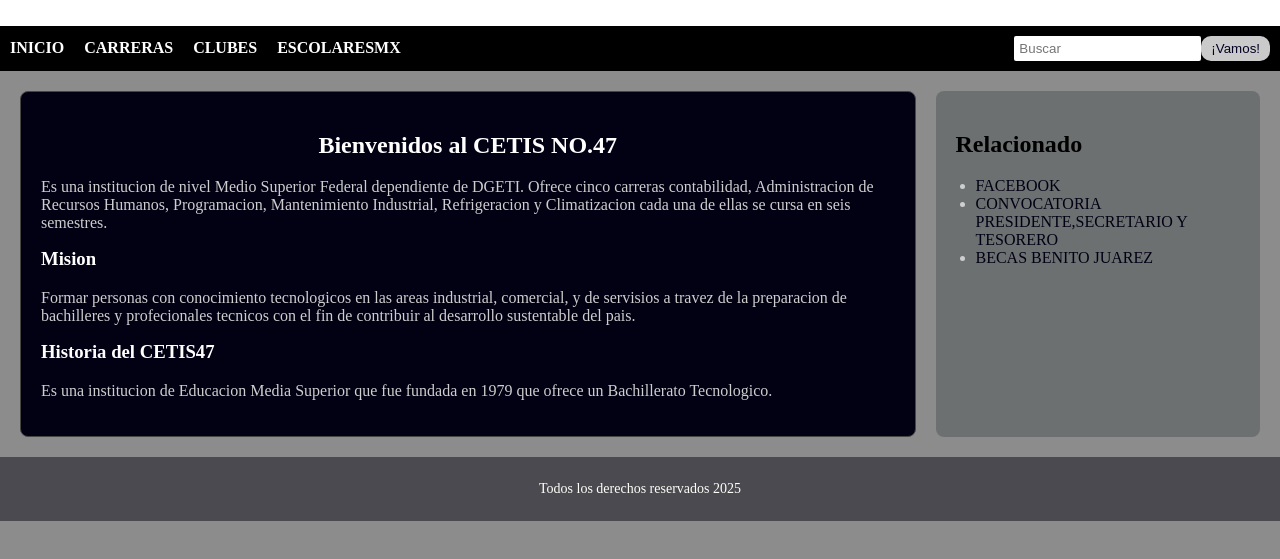
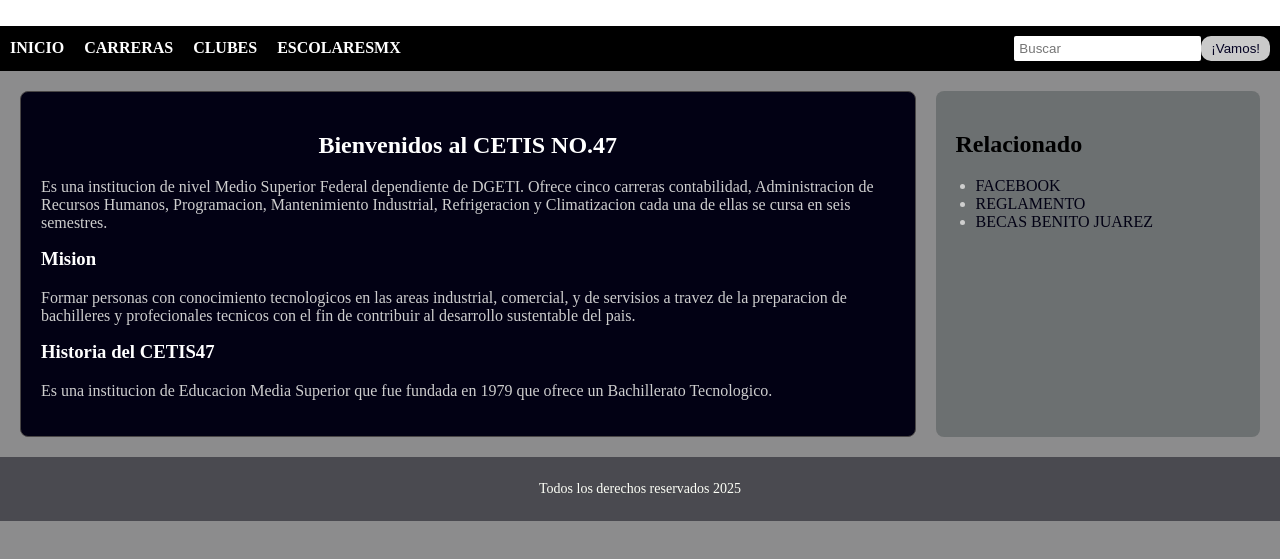
Before and after one commit to munozarreolaanahi-lab/anahicetis47, a plain HTML site: page index.html in a window 1280 px wide. Shown: the part 115-674 px from the top of the page. Drawn offline with Linux system fonts and the light colour scheme.

Commit message:
Update index.html

```diff
--- a/index.html
+++ b/index.html
@@ -46,7 +46,7 @@
         <h2>Relacionado</h2>
         <ul>
             <li><a href="https://www.facebook.com/PlantelC47">FACEBOOK</a></li>
-            <li><a href="https://drive.google.com/file/d/1roMjP1-16-54633MZw8GF9O2LfDXTzwS/view?usp=sharing">CONVOCATORIA PRESIDENTE,SECRETARIO Y TESORERO</a></li>
+            <li><a href="https://drive.google.com/file/d/1dKxocuZkj8nZ75DMGjFjUogVdxPwMUtv/view?usp=sharing">REGLAMENTO</a></li>
             <li><a href="https://mexicogob.com/beca-benito-juarez-inicio-de-proceso-de-registro/">BECAS BENITO JUAREZ</a></li>
         </ul>
       </aside>
@@ -55,4 +55,5 @@
             <p> Todos los derechos reservados 2025</p>
         </footer>
     </body>
+
 </html>
```
